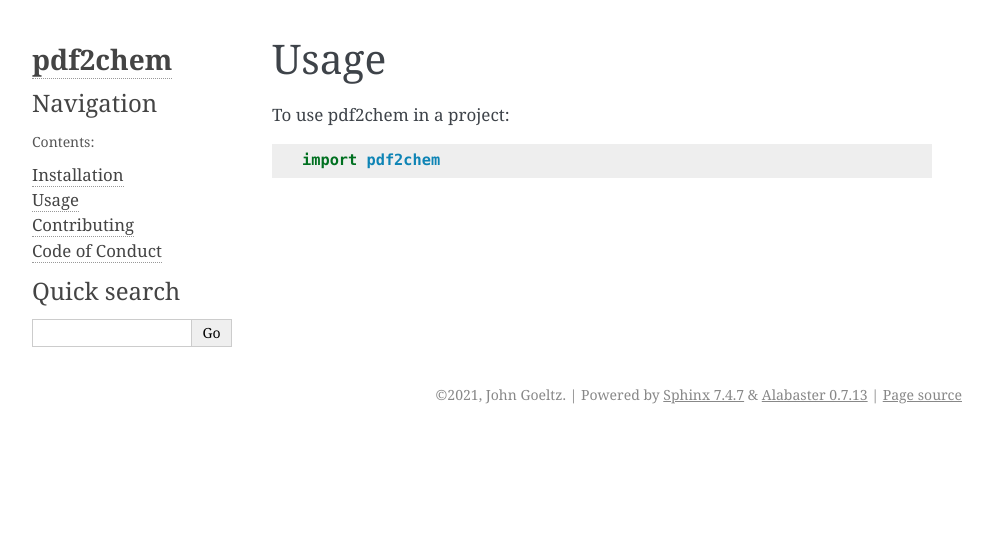
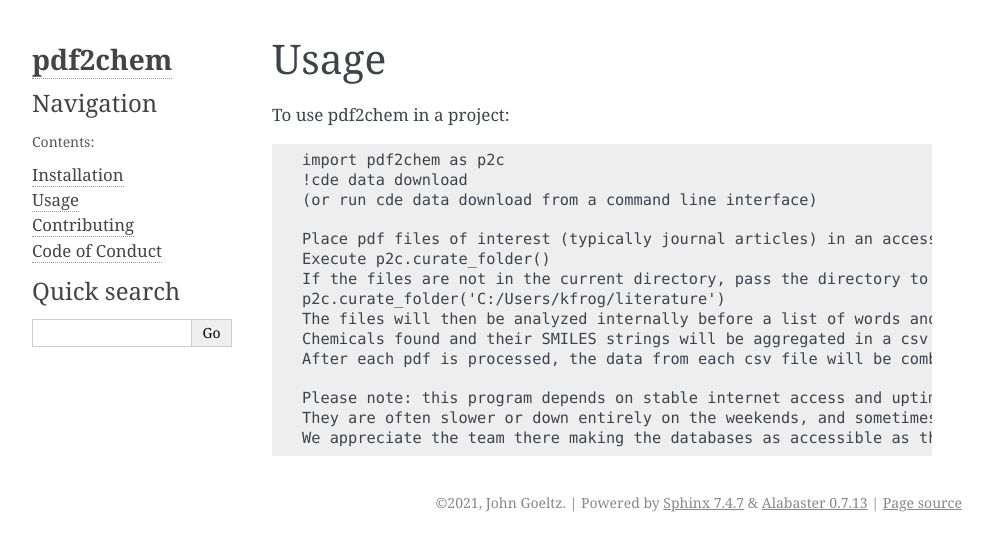
Before and after one commit to johngoeltz/pdf2chem, a Sphinx documentation site: the page built from docs/usage.rst, in a window 1280 px wide. Shown: the top 551 px of the page, without its empty margins (148-1140 px from the left). Built offline with Sphinx 7.4.7, drawn with Linux system fonts in a browser that asks for light colours.

Commit message:
update documentation

```diff
--- a/docs/usage.rst
+++ b/docs/usage.rst
@@ -4,4 +4,18 @@
 
 To use pdf2chem in a project::
 
-    import pdf2chem
+    import pdf2chem as p2c
+    !cde data download
+    (or run cde data download from a command line interface)
+
+    Place pdf files of interest (typically journal articles) in an accessible folder.
+    Execute p2c.curate_folder()
+    If the files are not in the current directory, pass the directory to the function as an argument, e.g.,
+    p2c.curate_folder('C:/Users/kfrog/literature')
+    The files will then be analyzed internally before a list of words and phrases suspected to be known chemicals is sent to NIH's servers to be resolved.
+    Chemicals found and their SMILES strings will be aggregated in a csv file for each pdf.
+    After each pdf is processed, the data from each csv file will be combined to an aggregated csv file for all the papers in that run.
+
+    Please note: this program depends on stable internet access and uptime at NIH's servers.
+    They are often slower or down entirely on the weekends, and sometimes this is seen during the week as well.
+    We appreciate the team there making the databases as accessible as they do.
```
Also changed, not shown: README.md (+11 -3 lines), testing_and_development.ipynb, 2 other files.
